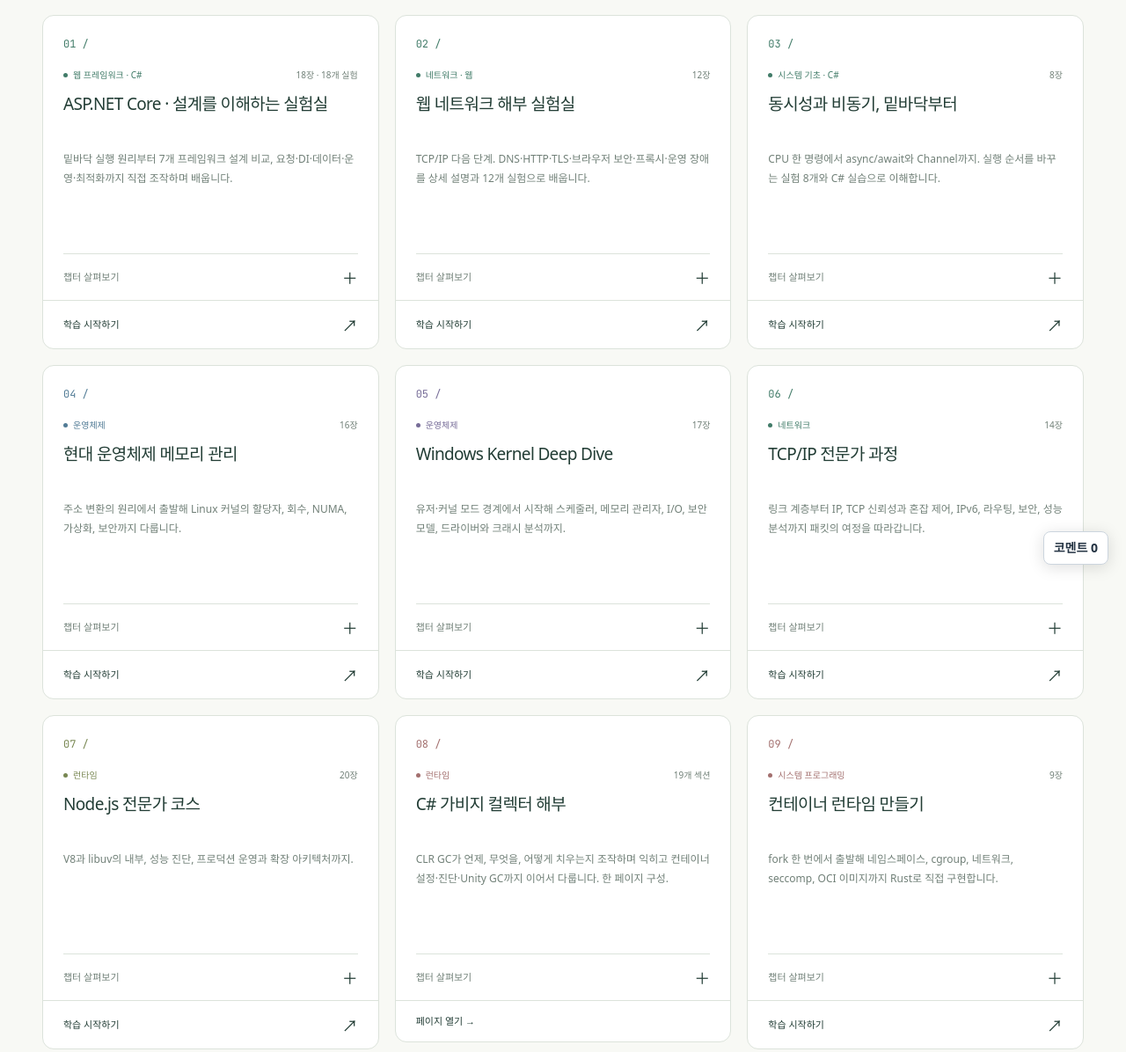
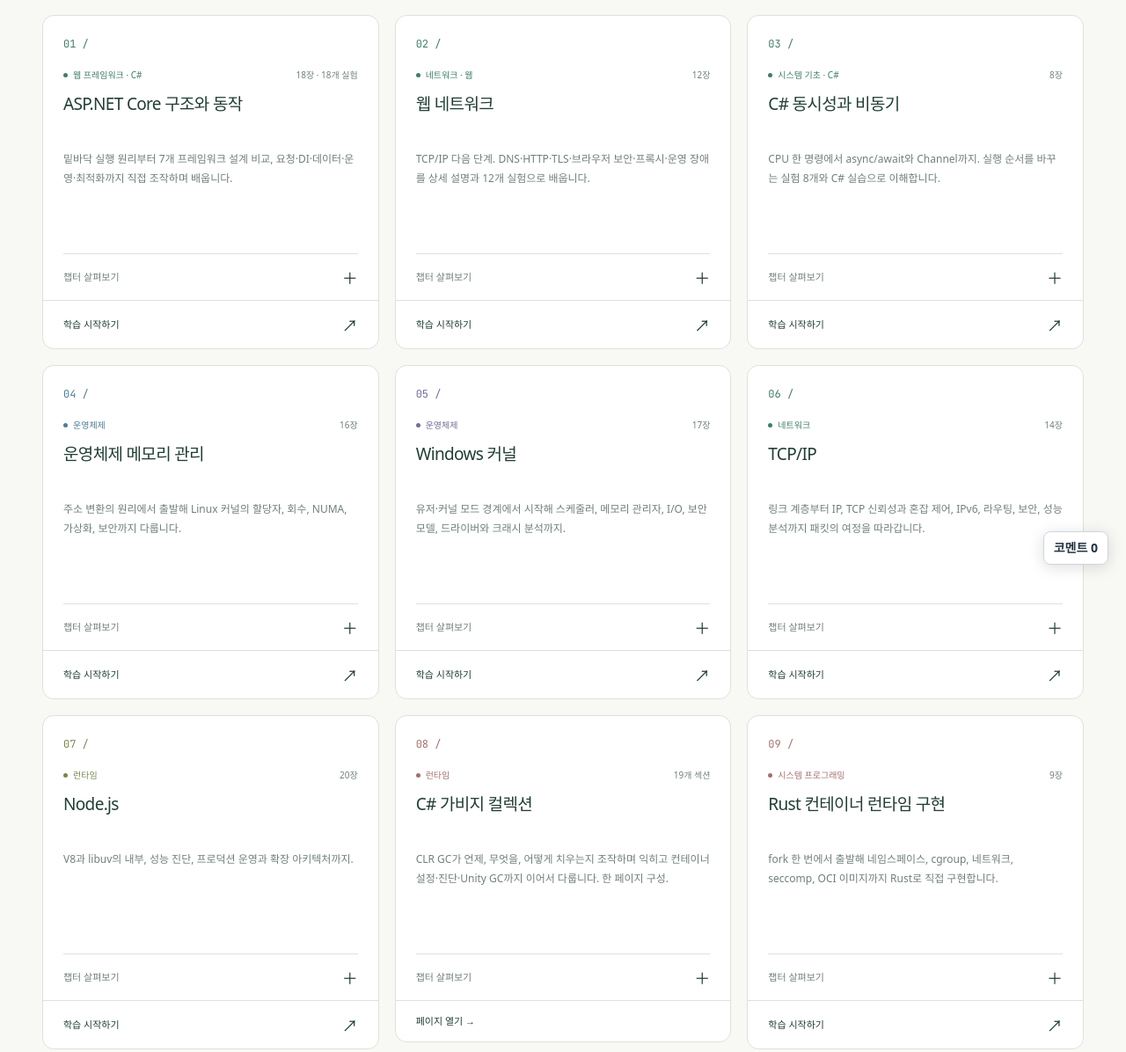
Before and after one commit to lnyarl/course, a plain HTML site: page index.html in a window 1280 px wide. Shown: the part 138-1334 px from the top of the page at 88% size. Drawn offline with Linux system fonts and the light colour scheme; a web font is replaced by a local one.

Commit message:
Use concise course titles in catalog

```diff
--- a/index.html
+++ b/index.html
@@ -19,7 +19,7 @@
   <div class="browse-bar"><div id="filters" role="group" aria-label="코스 분야" hidden></div><p id="results" role="status" aria-live="polite">전체 코스</p></div>
   <div class="grid" id="grid">
 <article data-category="백엔드·데이터" class="course" style="--c:var(--c3)" data-title="ASP.NET Core C# Spring Rails Django Express FastAPI Go 설계 철학 DI 성능 최적화">
-<header><span class="book-number" aria-hidden="true">01 /</span><div class="meta"><span class="tag">웹 프레임워크 · C#</span><span class="count">18장 · 18개 실험</span></div><h2><a href="aspnet-core-course/">ASP.NET Core · 설계를 이해하는 실험실</a></h2><p>밑바닥 실행 원리부터 7개 프레임워크 설계 비교, 요청·DI·데이터·운영·최적화까지 직접 조작하며 배웁니다.</p></header>
+<header><span class="book-number" aria-hidden="true">01 /</span><div class="meta"><span class="tag">웹 프레임워크 · C#</span><span class="count">18장 · 18개 실험</span></div><h2><a href="aspnet-core-course/">ASP.NET Core 구조와 동작</a></h2><p>밑바닥 실행 원리부터 7개 프레임워크 설계 비교, 요청·DI·데이터·운영·최적화까지 직접 조작하며 배웁니다.</p></header>
 <details class="chapters"><summary>챕터 살펴보기 <span class="expand-icon" aria-hidden="true">＋</span></summary><ol class="ch">
 <li><a href="aspnet-core-course/index.html#chapter-1"><span class="no">01</span><span class="t">C# 코드에서 실행 중인 서버까지</span></a></li>
 <li><a href="aspnet-core-course/index.html#chapter-2"><span class="no">02</span><span class="t">HTTP 서버가 대신 해결하는 문제</span></a></li>
@@ -42,7 +42,7 @@
 </ol></details><a class="start" href="aspnet-core-course/">학습 시작하기 <span aria-hidden="true">↗</span></a></article>
 
 <article data-category="네트워크" class="course" style="--c:var(--c3)" data-title="웹 네트워크 해부 실험실">
-<header><span class="book-number" aria-hidden="true">02 /</span><div class="meta"><span class="tag">네트워크 · 웹</span><span class="count">12장</span></div><h2><a href="network-web-course/">웹 네트워크 해부 실험실</a></h2><p>TCP/IP 다음 단계. DNS·HTTP·TLS·브라우저 보안·프록시·운영 장애를 상세 설명과 12개 실험으로 배웁니다.</p></header><details class="chapters"><summary>챕터 살펴보기 <span class="expand-icon" aria-hidden="true">＋</span></summary><ol class="ch">
+<header><span class="book-number" aria-hidden="true">02 /</span><div class="meta"><span class="tag">네트워크 · 웹</span><span class="count">12장</span></div><h2><a href="network-web-course/">웹 네트워크</a></h2><p>TCP/IP 다음 단계. DNS·HTTP·TLS·브라우저 보안·프록시·운영 장애를 상세 설명과 12개 실험으로 배웁니다.</p></header><details class="chapters"><summary>챕터 살펴보기 <span class="expand-icon" aria-hidden="true">＋</span></summary><ol class="ch">
 <li><a href="network-web-course/01-request-journey.html"><span class="no">01</span><span class="t">요청 하나로 보는 네트워크 전체 지도</span></a></li>
 <li><a href="network-web-course/02-dns.html"><span class="no">02</span><span class="t">DNS: 이름에서 주소까지</span></a></li>
 <li><a href="network-web-course/03-dns-cache.html"><span class="no">03</span><span class="t">DNS 운영: 캐시와 변경의 시간차</span></a></li>
@@ -60,7 +60,7 @@
 <article data-category="시스템" class="course" style="--c:var(--c3)" data-title="C# 동시성과 비동기 async await Task Thread Channel">
   <header><span class="book-number" aria-hidden="true">03 /</span>
     <div class="meta"><span class="tag">시스템 기초 · C#</span><span class="count">8장</span></div>
-    <h2><a href="concurrency-course/">동시성과 비동기, 밑바닥부터</a></h2>
+    <h2><a href="concurrency-course/">C# 동시성과 비동기</a></h2>
     <p>CPU 한 명령에서 async/await와 Channel까지. 실행 순서를 바꾸는 실험 8개와 C# 실습으로 이해합니다.</p>
   </header>
   <details class="chapters"><summary>챕터 살펴보기 <span class="expand-icon" aria-hidden="true">＋</span></summary><ol class="ch">
@@ -78,7 +78,7 @@
 <article data-category="시스템" class="course" style="--c:var(--c1)" data-title="현대 운영체제 메모리 관리">
   <header><span class="book-number" aria-hidden="true">04 /</span>
     <div class="meta"><span class="tag">운영체제</span><span class="count">16장</span></div>
-    <h2><a href="os-memory-course/">현대 운영체제 메모리 관리</a></h2>
+    <h2><a href="os-memory-course/">운영체제 메모리 관리</a></h2>
     <p>주소 변환의 원리에서 출발해 Linux 커널의 할당자, 회수, NUMA, 가상화, 보안까지 다룹니다.</p>
   </header>
   <details class="chapters"><summary>챕터 살펴보기 <span class="expand-icon" aria-hidden="true">＋</span></summary><ol class="ch">
@@ -104,7 +104,7 @@
 <article data-category="시스템" class="course" style="--c:var(--c2)" data-title="Windows Kernel Deep Dive">
   <header><span class="book-number" aria-hidden="true">05 /</span>
     <div class="meta"><span class="tag">운영체제</span><span class="count">17장</span></div>
-    <h2><a href="windows-kernel-course/">Windows Kernel Deep Dive</a></h2>
+    <h2><a href="windows-kernel-course/">Windows 커널</a></h2>
     <p>유저·커널 모드 경계에서 시작해 스케줄러, 메모리 관리자, I/O, 보안 모델, 드라이버와 크래시 분석까지.</p>
   </header>
   <details class="chapters"><summary>챕터 살펴보기 <span class="expand-icon" aria-hidden="true">＋</span></summary><ol class="ch">
@@ -131,7 +131,7 @@
 <article data-category="네트워크" class="course" style="--c:var(--c3)" data-title="TCP/IP 전문가 과정">
   <header><span class="book-number" aria-hidden="true">06 /</span>
     <div class="meta"><span class="tag">네트워크</span><span class="count">14장</span></div>
-    <h2><a href="tcpip-course/">TCP/IP 전문가 과정</a></h2>
+    <h2><a href="tcpip-course/">TCP/IP</a></h2>
     <p>링크 계층부터 IP, TCP 신뢰성과 혼잡 제어, IPv6, 라우팅, 보안, 성능 분석까지 패킷의 여정을 따라갑니다.</p>
   </header>
   <details class="chapters"><summary>챕터 살펴보기 <span class="expand-icon" aria-hidden="true">＋</span></summary><ol class="ch">
@@ -155,7 +155,7 @@
 <article data-category="런타임" class="course" style="--c:var(--c4)" data-title="Node.js 전문가 코스">
   <header><span class="book-number" aria-hidden="true">07 /</span>
     <div class="meta"><span class="tag">런타임</span><span class="count">20장</span></div>
-    <h2><a href="nodejs-advanced-course/">Node.js 전문가 코스</a></h2>
+    <h2><a href="nodejs-advanced-course/">Node.js</a></h2>
     <p>V8과 libuv의 내부, 성능 진단, 프로덕션 운영과 확장 아키텍처까지.</p>
   </header>
   <details class="chapters"><summary>챕터 살펴보기 <span class="expand-icon" aria-hidden="true">＋</span></summary><ol class="ch">
@@ -185,7 +185,7 @@
 <article data-category="런타임" class="course" style="--c:var(--c6)" data-title="C# 가비지 컬렉터 해부">
   <header><span class="book-number" aria-hidden="true">08 /</span>
     <div class="meta"><span class="tag">런타임</span><span class="count">19개 섹션</span></div>
-    <h2><a href="CSharp_GC_학습자료.html">C# 가비지 컬렉터 해부</a></h2>
+    <h2><a href="CSharp_GC_학습자료.html">C# 가비지 컬렉션</a></h2>
     <p>CLR GC가 언제, 무엇을, 어떻게 치우는지 조작하며 익히고 컨테이너 설정·진단·Unity GC까지 이어서 다룹니다. 한 페이지 구성.</p>
   </header>
   <details class="chapters"><summary>챕터 살펴보기 <span class="expand-icon" aria-hidden="true">＋</span></summary><ol class="ch">
@@ -214,7 +214,7 @@
 <article data-category="시스템" class="course" style="--c:var(--c6)" data-title="컨테이너 런타임 만들기">
   <header><span class="book-number" aria-hidden="true">09 /</span>
     <div class="meta"><span class="tag">시스템 프로그래밍</span><span class="count">9장</span></div>
-    <h2><a href="container-runtime-course/">컨테이너 런타임 만들기</a></h2>
+    <h2><a href="container-runtime-course/">Rust 컨테이너 런타임 구현</a></h2>
     <p>fork 한 번에서 출발해 네임스페이스, cgroup, 네트워크, seccomp, OCI 이미지까지 Rust로 직접 구현합니다.</p>
   </header>
   <details class="chapters"><summary>챕터 살펴보기 <span class="expand-icon" aria-hidden="true">＋</span></summary><ol class="ch">
@@ -232,7 +232,7 @@
 </article>
 <article data-category="백엔드·데이터" class="course" style="--c:var(--c3)" data-title="C# 메시지 큐 분산 시스템 MiniQueue">
   <header><span class="book-number" aria-hidden="true">10 /</span><div class="meta"><span class="tag">분산 시스템 · C#</span><span class="count">10장</span></div>
-  <h2><a href="distributed-queue-course/">C#으로 메시지 큐 만들기</a></h2>
+  <h2><a href="distributed-queue-course/">C# 메시지 큐 구현</a></h2>
   <p>MiniQueue 하나를 만들며 TCP 프레임, WAL, ACK, 멱등성, 재시도, 역압력, 파티션과 복제를 장애 실험으로 배웁니다.</p></header>
   <details class="chapters"><summary>챕터 살펴보기 <span class="expand-icon" aria-hidden="true">＋</span></summary><ol class="ch">
 <li><a href="distributed-queue-course/01-memory-queue.html"><span class="no">01</span><span class="t">큐가 필요한 순간</span></a></li>
@@ -250,7 +250,7 @@
 <article data-category="백엔드·데이터" class="course" style="--c:var(--c3)" data-title="데이터베이스 만들기">
   <header><span class="book-number" aria-hidden="true">11 /</span>
     <div class="meta"><span class="tag">데이터베이스</span><span class="count">9장</span></div>
-    <h2><a href="database-course/">데이터베이스 만들기</a></h2>
+    <h2><a href="database-course/">Rust 데이터베이스 구현</a></h2>
     <p>파일 끝에 덧붙이는 키-값 저장소에서 출발해 페이지, B+트리, SQL, WAL, 트랜잭션, psql 서버까지 Rust로 직접 구현합니다.</p>
   </header>
   <details class="chapters"><summary>챕터 살펴보기 <span class="expand-icon" aria-hidden="true">＋</span></summary><ol class="ch">
@@ -268,7 +268,7 @@
 </article>
 <article data-category="이론·AI" class="course" style="--c:var(--c4)" data-title="프로그래머를 위한 범주론 C# 카테고리 이론 Category Theory">
   <header><span class="book-number" aria-hidden="true">12 /</span><div class="meta"><span class="tag">프로그래밍 이론</span><span class="count">31장</span></div>
-  <h2><a href="category-theory-course/">프로그래머를 위한 범주론 · C#</a></h2>
+  <h2><a href="category-theory-course/">C# 범주론</a></h2>
   <p>Bartosz Milewski의 원문 31장을 따라 함수 합성부터 요네다, 수반, 모나드와 심화 이론까지 C# 예제·구조도·조작 실습으로 배웁니다.</p></header>
   <details class="chapters"><summary>챕터 살펴보기 <span class="expand-icon" aria-hidden="true">＋</span></summary><ol class="ch">
 <li><a href="category-theory-course/01-category-composition.html"><span class="no">01</span><span class="t">범주와 합성</span></a></li>
@@ -307,7 +307,7 @@
 <article data-category="이론·AI" class="course" style="--c:var(--c5)" data-title="효용 AI 시뮬레이션 코스">
   <header><span class="book-number" aria-hidden="true">13 /</span>
     <div class="meta"><span class="tag">게임 AI</span><span class="count">12장</span></div>
-    <h2><a href="utility-ai-course/">효용 AI 시뮬레이션 코스</a></h2>
+    <h2><a href="utility-ai-course/">효용 기반 AI</a></h2>
     <p>반응 커브, 점수 결합, 행동 선택, 욕구와 스마트 오브젝트를 거쳐 마을 시뮬레이션 엔진을 완성합니다.</p>
   </header>
   <details class="chapters"><summary>챕터 살펴보기 <span class="expand-icon" aria-hidden="true">＋</span></summary><ol class="ch">
```
